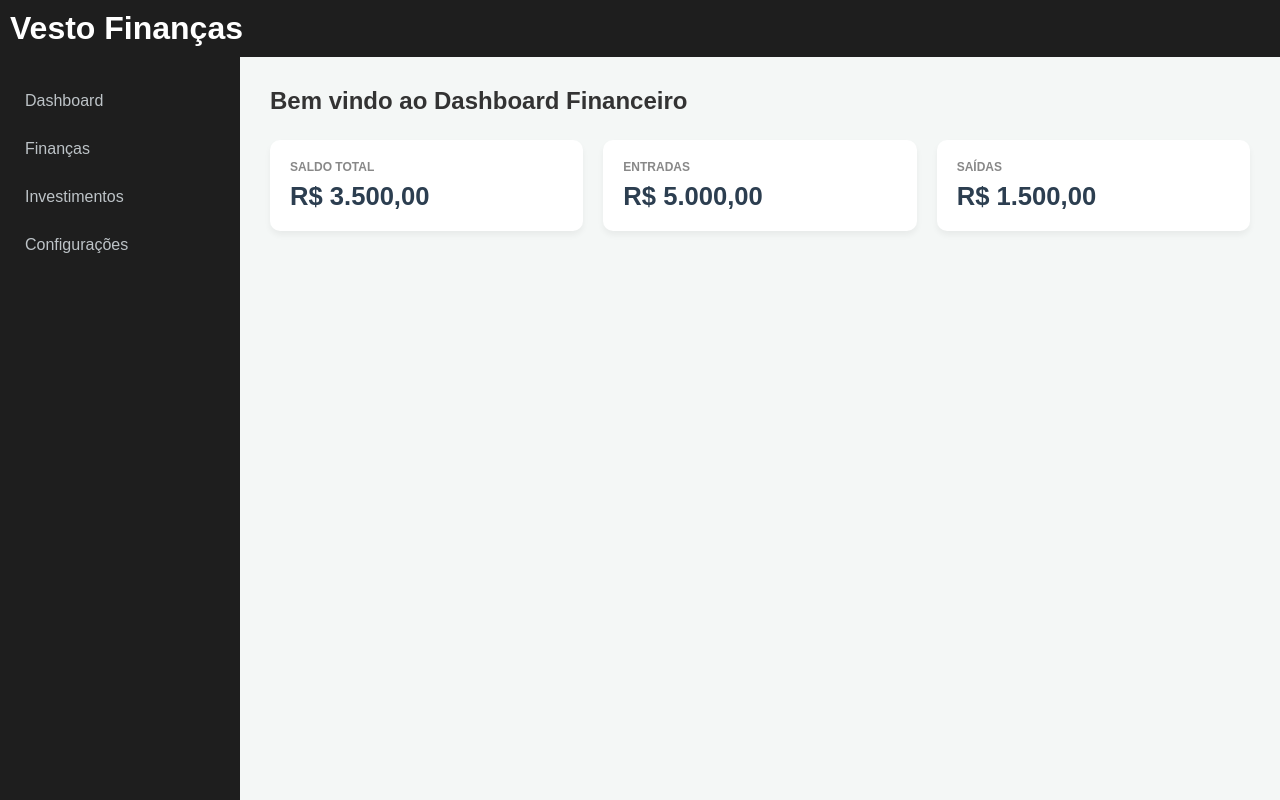
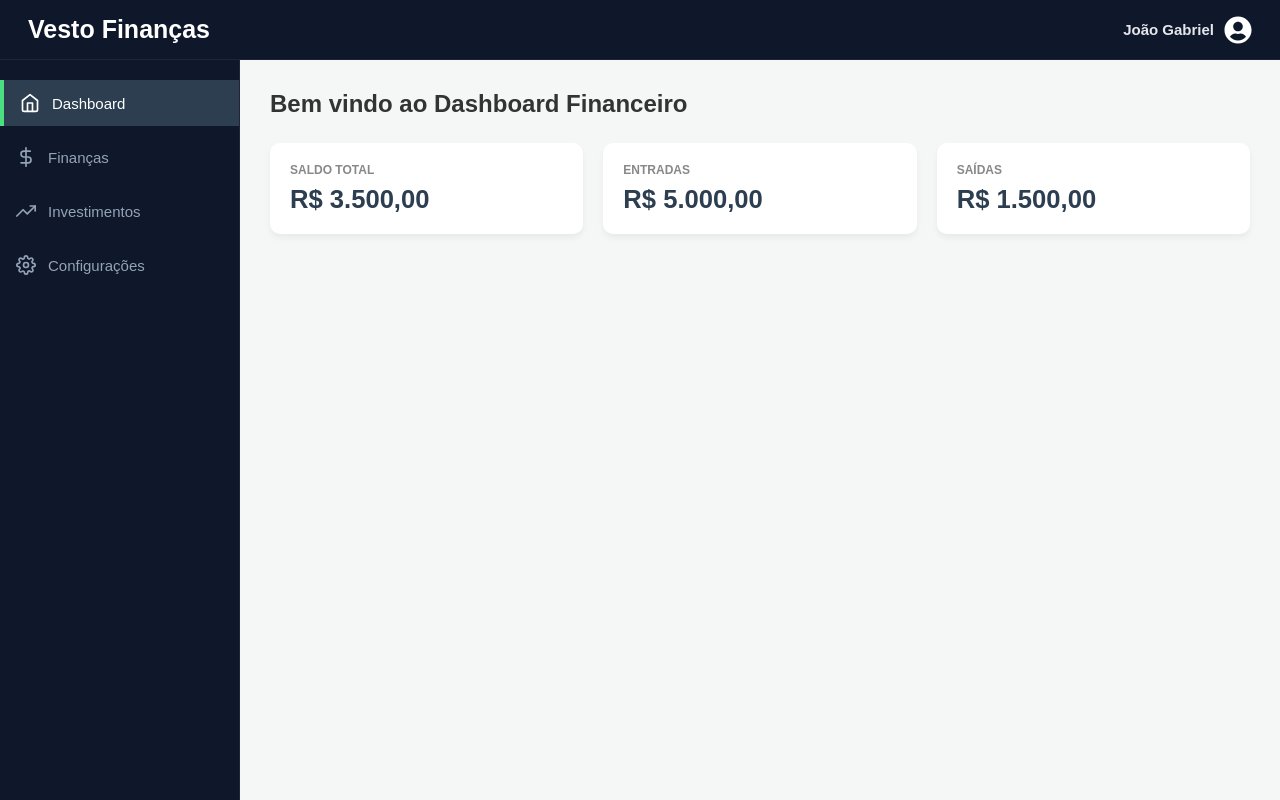
Before and after one commit to joaoschefer/vestoFinancas, a React (Vite) app in the folder frontend/: page / in a window 1280 px wide. Built offline with nearby package versions, Linux system fonts and the light colour scheme.

Commit message:
ajuste de css

```diff
--- a/frontend/src/components/Header.css
+++ b/frontend/src/components/Header.css
@@ -1,5 +1,30 @@
 header {
-    background: #1e1e1e;
+    background: #0f172a;
     color: white;
-    padding: 10px;
+    padding: 15px 28px;
+    display: flex;
+    align-items: center;
+    justify-content: space-between;
+    border-bottom: 1px solid rgba(255, 255, 255, 0.06);
 }
+
+.header h1 {
+    font-size: 25px;
+    margin: 0;
+    font-weight: 700;
+    letter-spacing: -0.5;
+}
+
+.header-user {
+    display: flex;
+    align-items: center;
+    gap: 10px;
+    color: #e5e7eb;
+    font-size: 15px;
+    font-weight: 600;
+}
+
+.header-user-icon {
+    font-size: 28px;
+    color: white;
+}
--- a/frontend/src/components/Header.jsx
+++ b/frontend/src/components/Header.jsx
@@ -1,9 +1,15 @@
 import "./Header.css"
+import { FaUserCircle } from "react-icons/fa";
 
 function Header() {
     return (
-        <header>
+        <header className="header">
             <h1>Vesto Finanças</h1>
+
+            <div className="header-user">
+                <span>João Gabriel</span>
+                <FaUserCircle className="header-user-icon" />
+            </div>
         </header>
     );
 }
--- a/frontend/src/components/Sidebar.css
+++ b/frontend/src/components/Sidebar.css
@@ -1,39 +1,45 @@
-aside {
-    background-color: #1e1e1e;
+.sidebar {
+    background-color: #0f172a;
     color: white;
     width: 240px;
     height: 100%;
     padding: 20px 0;
     display: flex;
     flex-direction: column;
+    border-right: 1px solid rgba(255, 255, 255, 0.06);
 }
 
-aside nav ul {
+.sidebar nav ul {
     list-style: none;
     padding: 0;
     margin: 0;
 }
 
-aside nav ul li {
-    padding: 0; /* O padding vai para o link para aumentar a área de clique */
+.sidebar nav ul li {
+    margin-bottom: 8px;
 }
 
 .nav-link {
-    display: block;
-    padding: 15px 25px;
-    color: #bdc3c7;
+    display: flex;
+    align-items: center;
+    gap: 12px;
+    padding: 13px 16px;
+    color: #94a3b8;
     text-decoration: none;
-    transition: all 0.2s ease;
+    font-size: 15px;
+    font-weight: 500;
+    transition: 0.2s ease;
 }
 
-/* Efeito ao passar o mouse ou quando o link está ativo */
-.nav-link:hover {
-    background-color: #2c3e50;
-    color: #4ade80; /* Verde limão moderno */
-    padding-left: 35px;
+.nav-icon {
+    font-size: 20px;
 }
 
-/* Opcional: Estilo para identificar em qual página você está */
+.nav-link:hover {
+    background-color: rgba(99, 102, 241, 0.12);
+    color: #ffffff;
+}
+
 .nav-link.active {
     background-color: #2c3e50;
     color: white;
--- a/frontend/src/components/Sidebar.jsx
+++ b/frontend/src/components/Sidebar.jsx
@@ -1,24 +1,39 @@
-import { Link } from "react-router-dom";
+import { NavLink } from "react-router-dom";
+import { FiHome, FiDollarSign, FiTrendingUp, FiSettings } from "react-icons/fi";
 import "./Sidebar.css";
 
 function Sidebar() {
   return (
-        <aside>
+    <aside className="sidebar">
       <nav>
         <ul>
           <li>
-                        <Link to="/" className="nav-link">Dashboard</Link>
-                    </li>
-                    <li>
-                        <Link to="/financas" className="nav-link">Finanças</Link>
-                    </li>
-                    <li>
-                        <Link to="/investimentos" className="nav-link">Investimentos</Link>
-                    </li>
-                    <li>
-                        <Link to="/configuracoes" className="nav-link">Configurações</Link>
+            <NavLink to="/" className="nav-link">
+              <FiHome className="nav-icon" />
+              <span>Dashboard</span>
+            </NavLink>
           </li>
 
+          <li>
+            <NavLink to="/financas" className="nav-link">
+              <FiDollarSign className="nav-icon" />
+              <span>Finanças</span>
+            </NavLink>
+          </li>
+
+          <li>
+            <NavLink to="/investimentos" className="nav-link">
+              <FiTrendingUp className="nav-icon" />
+              <span>Investimentos</span>
+            </NavLink>
+          </li>
+
+          <li>
+            <NavLink to="/configuracoes" className="nav-link">
+              <FiSettings className="nav-icon" />
+              <span>Configurações</span>
+            </NavLink>
+          </li>
         </ul>
       </nav>
     </aside>
--- /dev/null
+++ b/package.json
@@ -0,0 +1,5 @@
+{
+  "dependencies": {
+    "react-icons": "^5.6.0"
+  }
+}
```
Also changed, not shown: 1 other file (tests, documents, lock files or other folders). Lines whose indentation alone changed are shown as unchanged.
